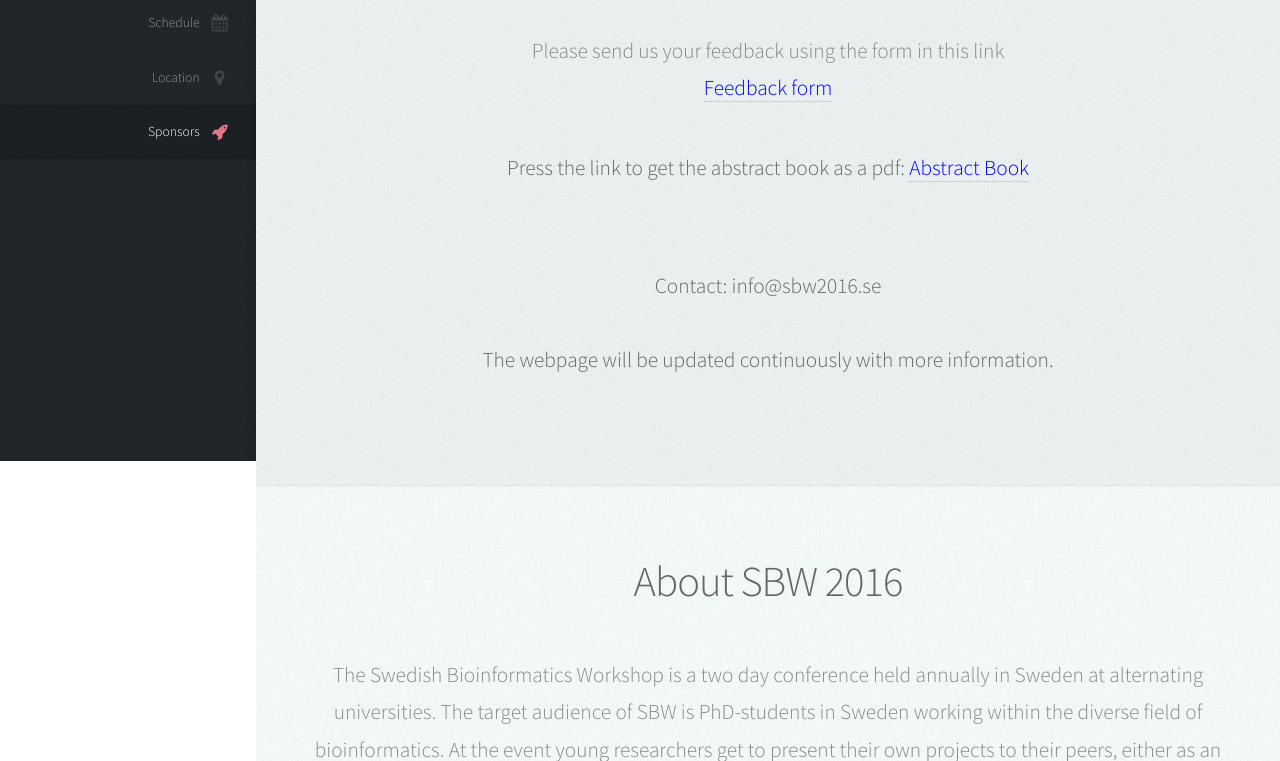
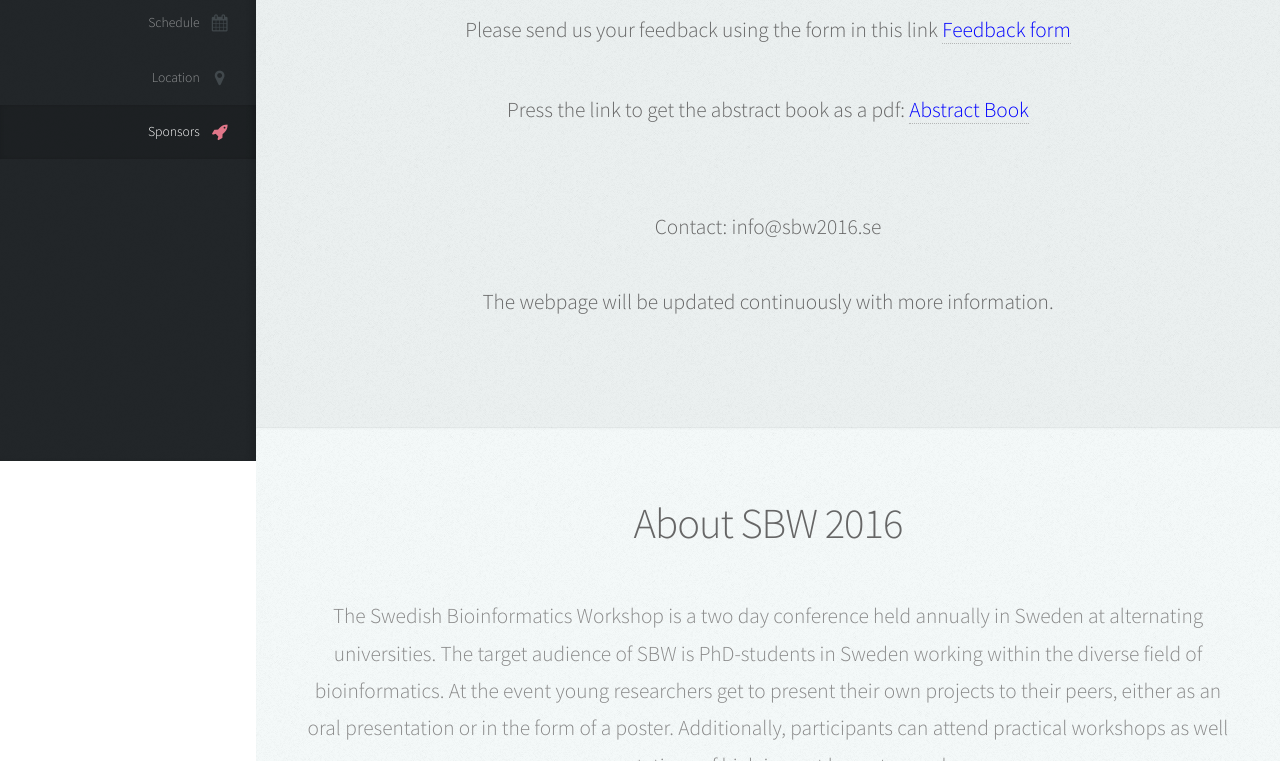
Before and after one commit to niklasbjorn/niklasbjorn.github.io, a plain HTML site: page index.html in a window 1280 px wide. Shown: the part 339-1100 px from the top of the page. Drawn offline with Linux system fonts and the light colour scheme.

Commit message:
feedback form

```diff
--- a/index.html
+++ b/index.html
@@ -69,7 +69,7 @@
 								<strong>20th-21st of October</strong>
 								<br />
 
-								<p>Please send us your feedback using the form in this link</p>
+								<strong>Please send us your feedback using the form in this link</strong>
 								<a  target="_blank" href=https://docs.google.com/forms/d/e/1FAIpQLSfx40hmSODo-hcxdLxsj1REqhtz7_d9JFV9XRCXyaoV5Z4usQ/viewform <p style="color: blue;">Feedback form </p> </a>
 
 
```
